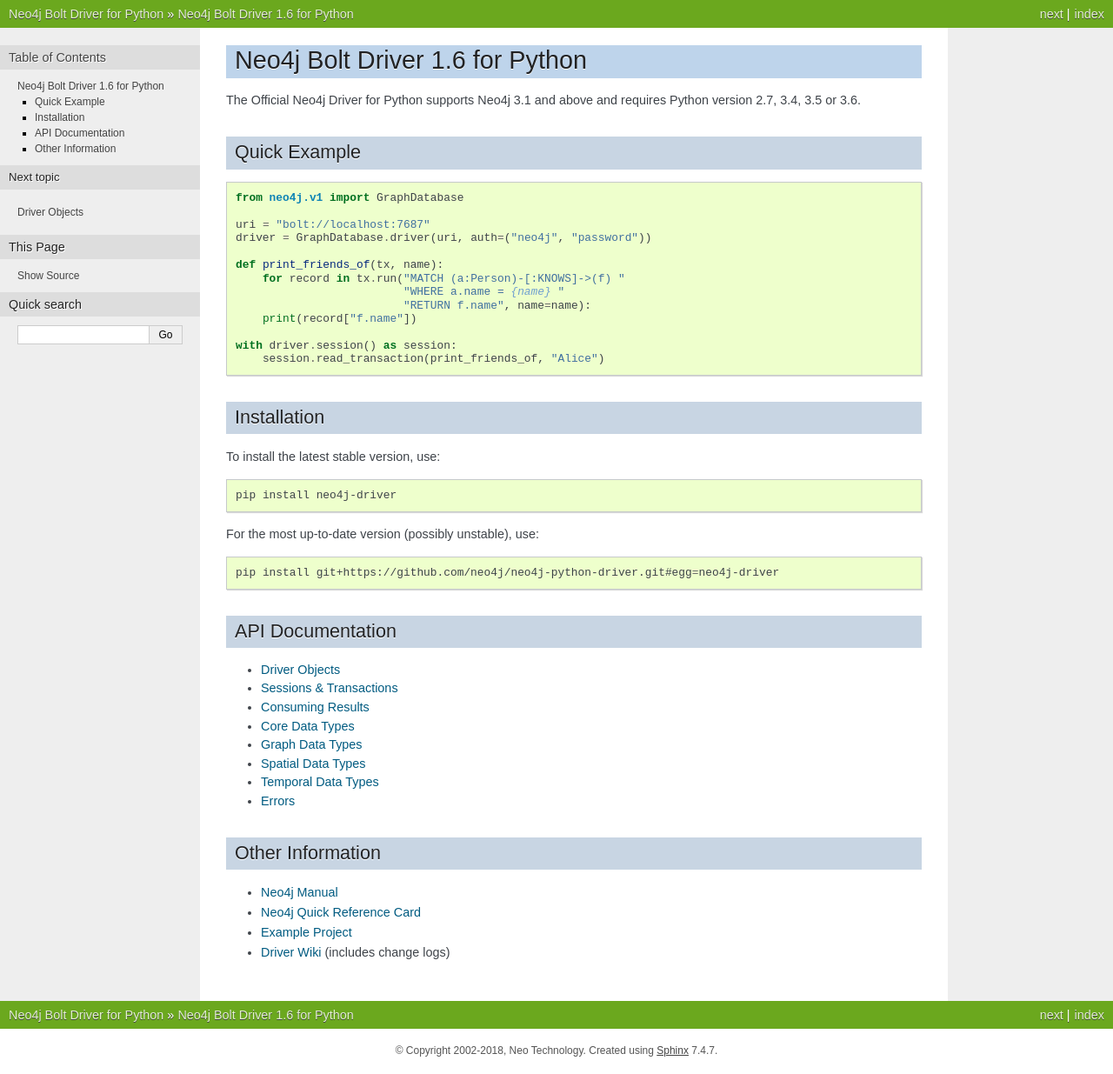
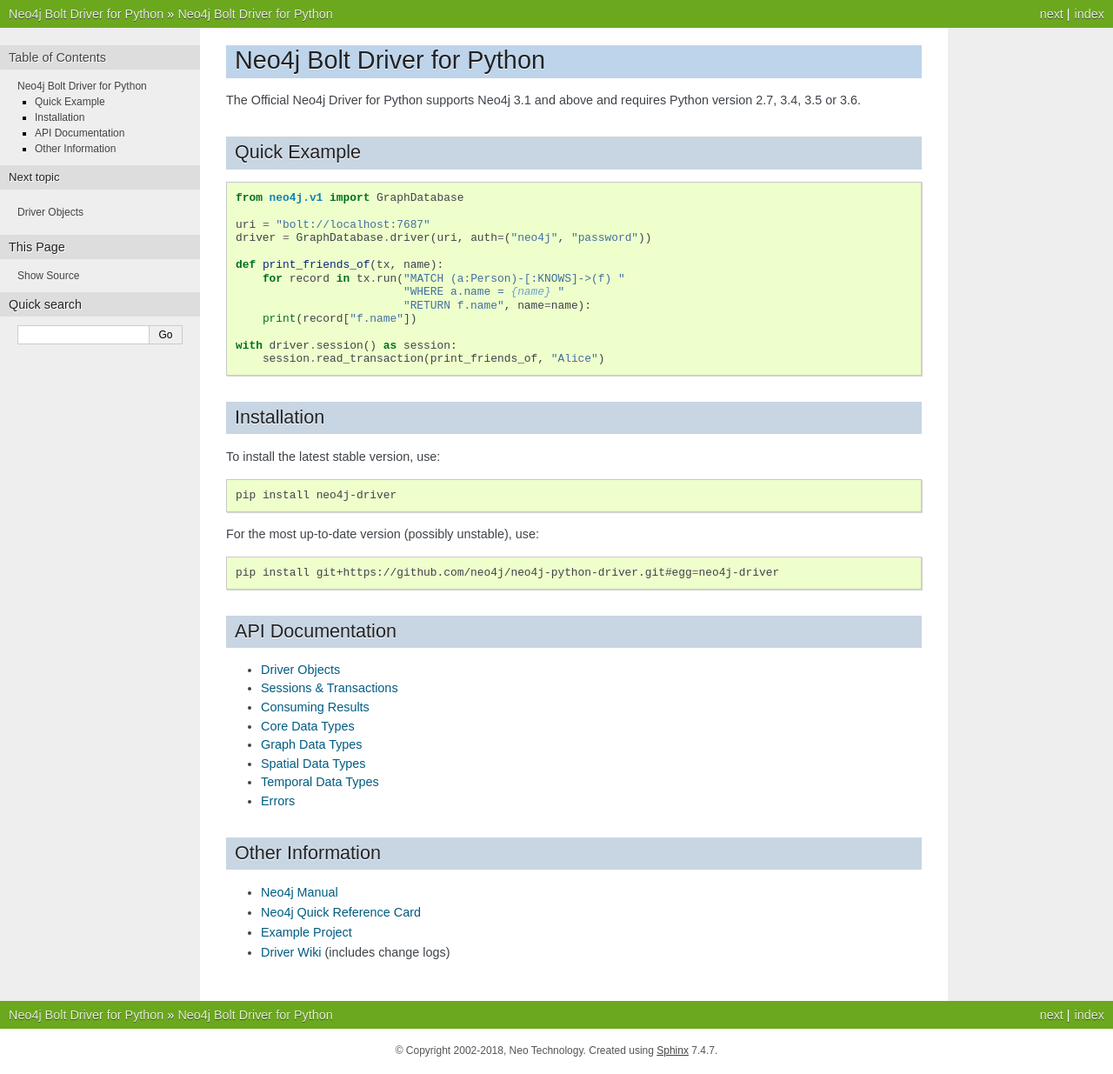
Before and after one commit to neo4j/neo4j-python-driver, a Sphinx documentation site: the page built from docs/source/index.rst, in a window 1280 px wide. Shown: the whole page at 87% size. Built offline with Sphinx 7.4.7, drawn with Linux system fonts in a browser that asks for light colours; the version number could not be read and is left out.

Commit message:
Automatically update python API doc version

```diff
--- a/docs/source/index.rst
+++ b/docs/source/index.rst
@@ -1,5 +1,5 @@
 ********************************
-Neo4j Bolt Driver 1.6 for Python
+Neo4j Bolt Driver |version| for Python
 ********************************
 
 The Official Neo4j Driver for Python supports Neo4j 3.1 and above and requires Python version 2.7, 3.4, 3.5 or 3.6.
```
